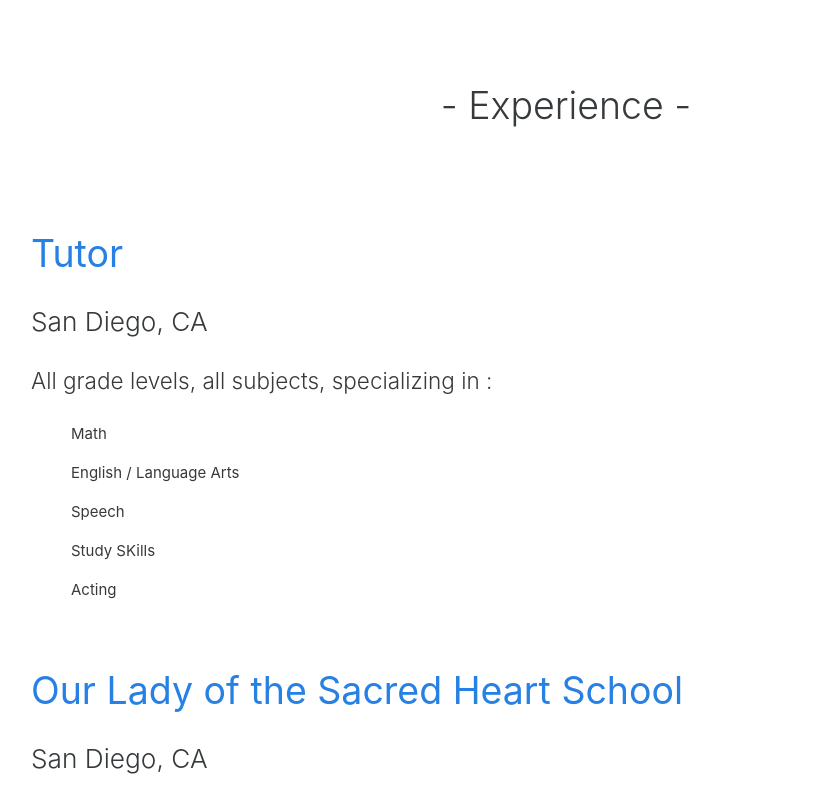
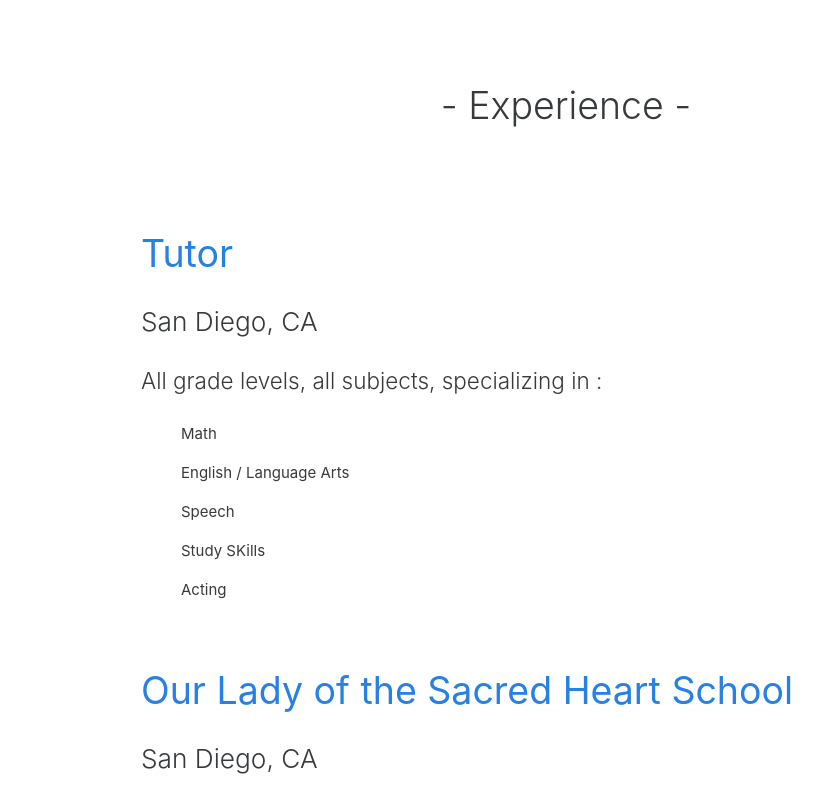
Before and after one commit to maryredlinger/joe-b-site, a React (Create React App) app: page /about in a window 1280 px wide. Shown: the part 2101-2900 px from the top of the page, without its empty margins (54-876 px from the left). Built offline with nearby package versions, Linux system fonts and the light colour scheme.

Commit message:
small touch ups

```diff
--- a/src/pages/Home.js
+++ b/src/pages/Home.js
@@ -19,8 +19,8 @@
             <div className="HomeDisplay">
                 <span>
                     <h3>-Education & Certifications-</h3>
-                    <Link href="/about-me"><img src="education.png"></img></Link>
-                    <Link href="/about-me">View certifications. →</Link>
+                    <Link href="/about"><img src="education.png"></img></Link>
+                    <Link href="/about">View certifications. →</Link>
                 </span>
                 <span>
                     <h3>-Tutoring Courses & curriculum-</h3>
--- a/src/styles/About.css
+++ b/src/styles/About.css
@@ -89,14 +89,9 @@
 .expContainer {
     padding-top: 40px;
     display: flex;
-    justify-content: left;
+    justify-content: center;
     flex-direction: column;
-    padding-left: 5px;
-}
-
-.expContainer {
-    width: auto;
-
+    padding-left: 60px;
 }
 
 .itemExp {
```
